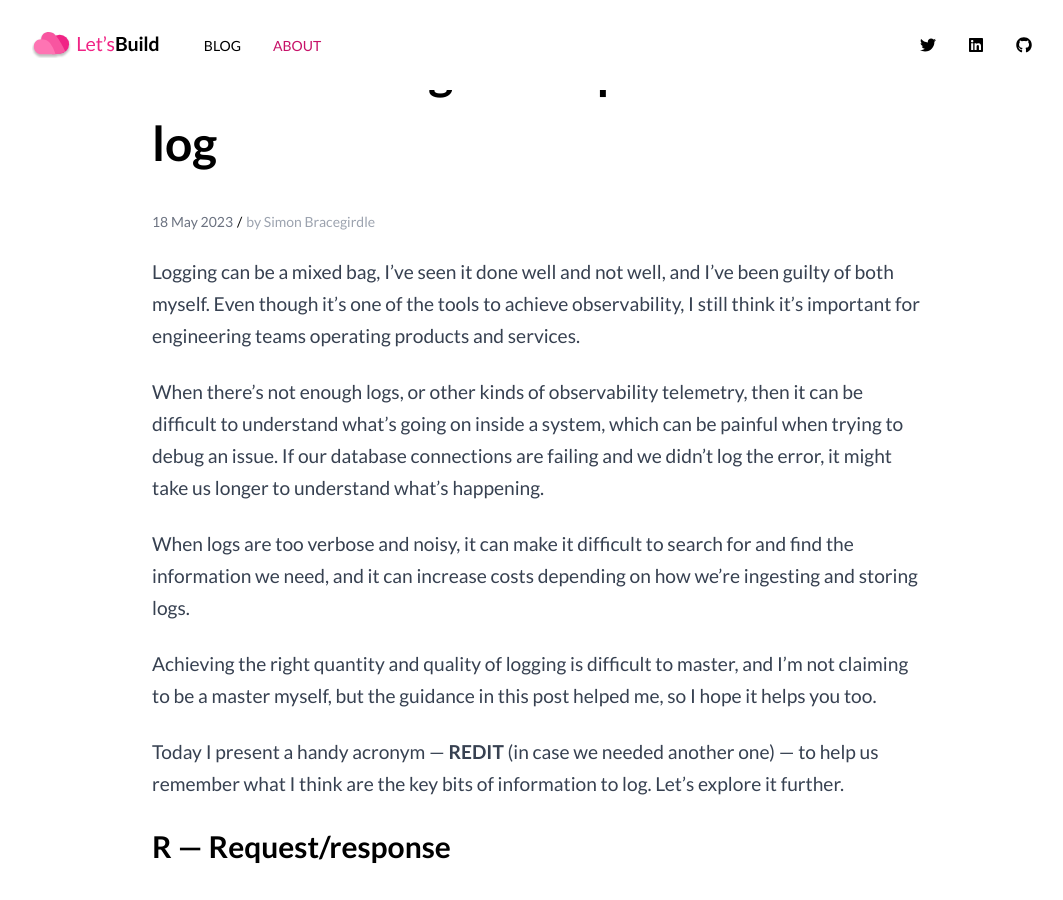
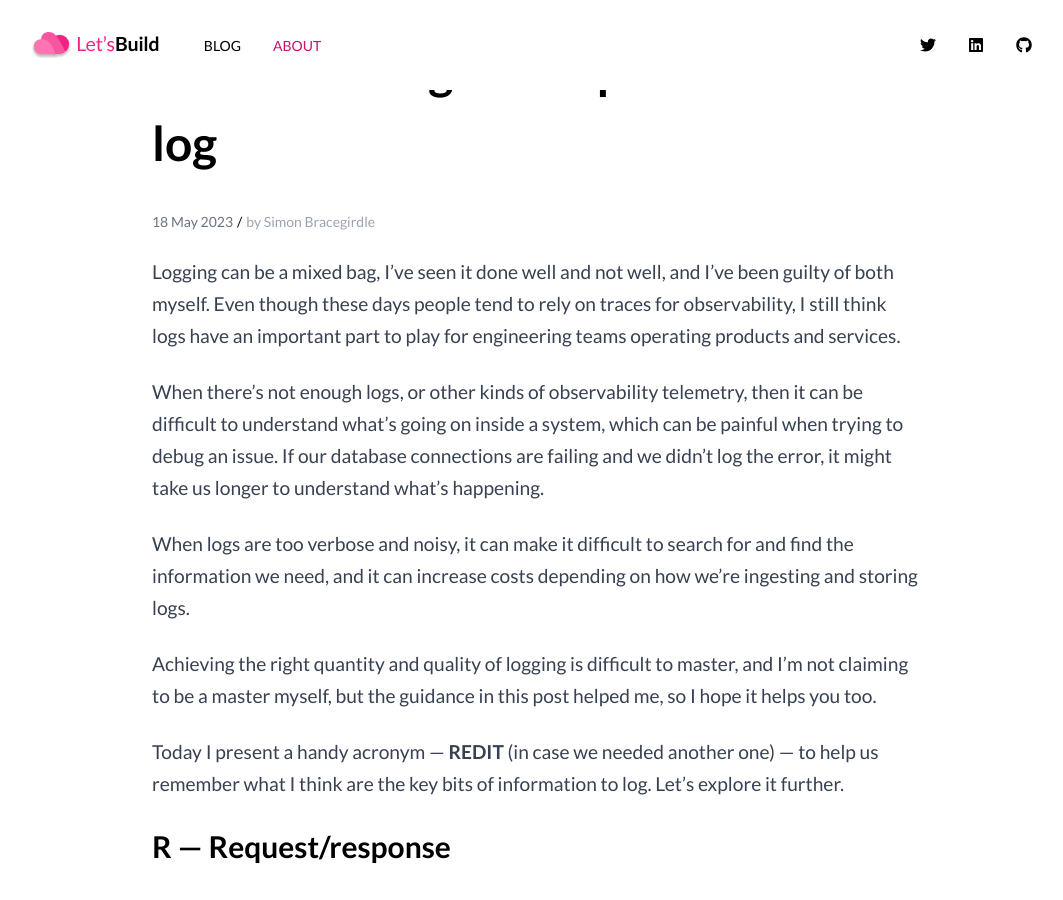
Before and after one commit to sbracegirdle/sbracegirdle.github.io, a Jekyll site: the page built from _posts/2023-05-18-important-logs.md, in a window 1280 px wide and 900 px high, scrolled down 511 px. Shown: the whole window, without its empty margins (104-1167 px from the left). Built offline with Jekyll 4.4.1, drawn with Linux system fonts in a browser that asks for light colours.

Commit message:
Fix; first paragraph re; logs in context

```diff
--- a/_posts/2023-05-18-important-logs.md
+++ b/_posts/2023-05-18-important-logs.md
@@ -8,7 +8,7 @@ description: Explore a useful mnemonic for remembering the essential information
 image: important-logs
 ---
 
-Logging can be a mixed bag, I've seen it done well and not well, and I've been guilty of both myself. Even though it's one of the tools to achieve observability, I still think it's important for engineering teams operating products and services.
+Logging can be a mixed bag, I've seen it done well and not well, and I've been guilty of both myself. Even though these days people tend to rely on traces for observability, I still think logs have an important part to play for engineering teams operating products and services.
 
 When there's not enough logs, or other kinds of observability telemetry, then it can be difficult to understand what's going on inside a system, which can be painful when trying to debug an issue. If our database connections are failing and we didn't log the error, it might take us longer to understand what's happening.
 
```
